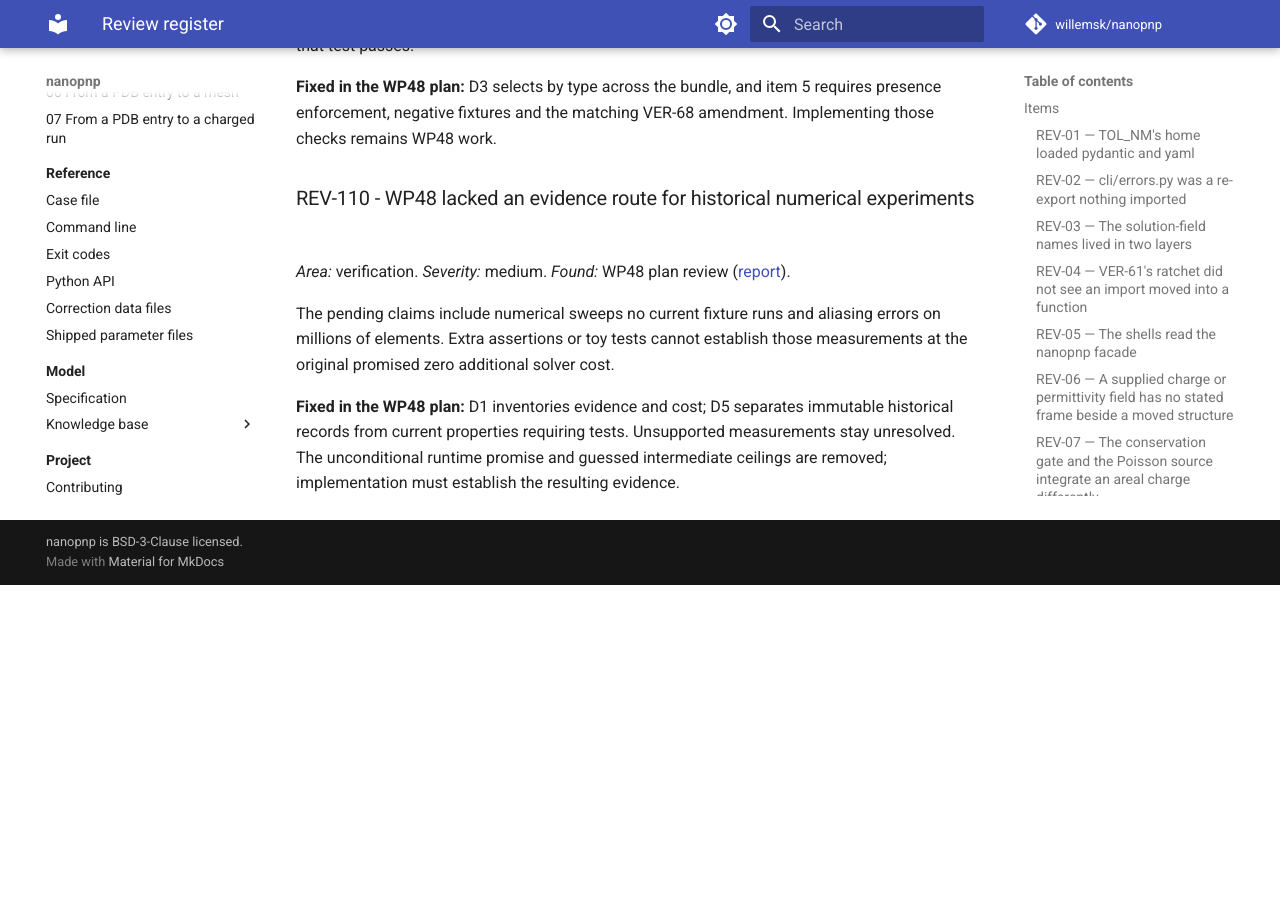
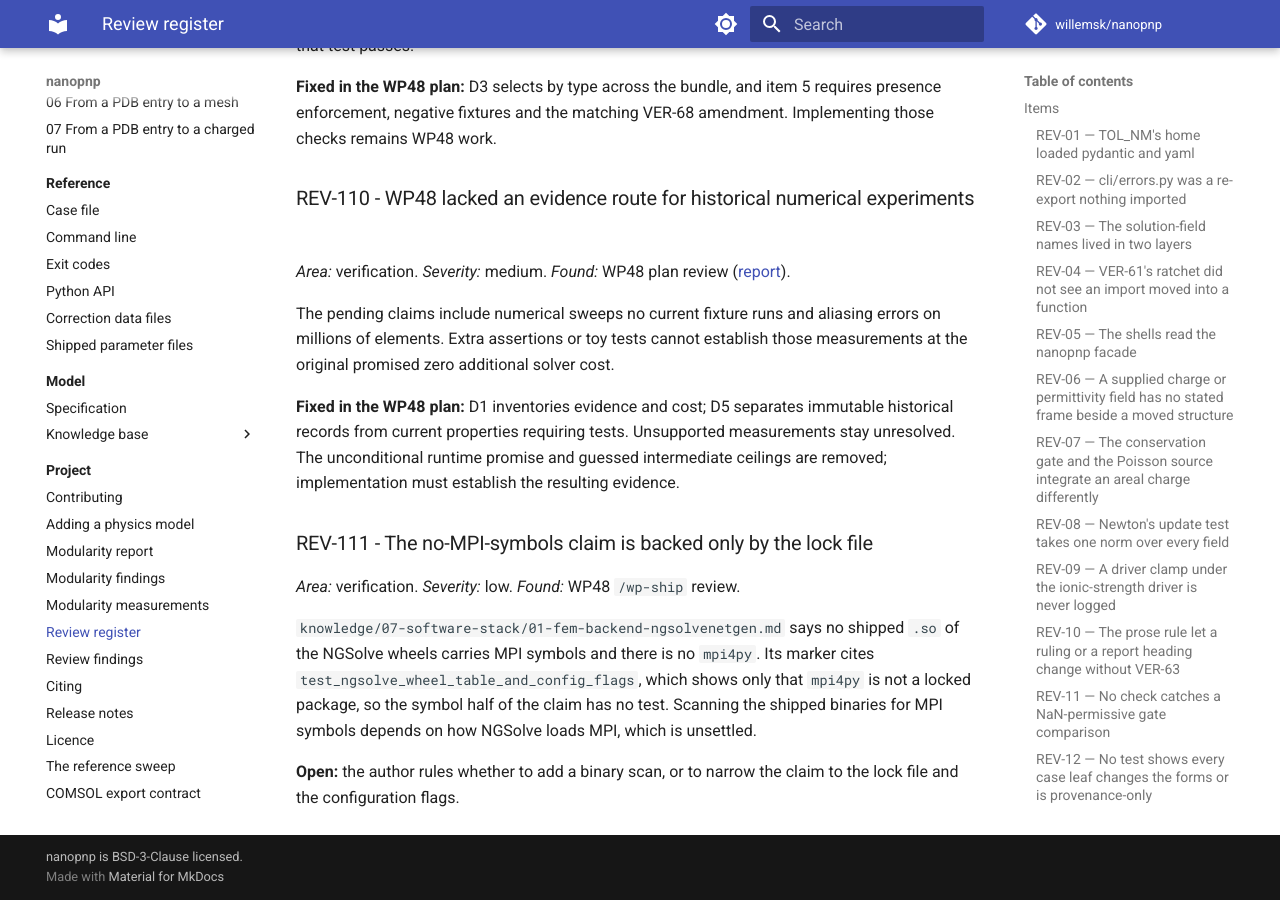
Before and after one commit to willemsk/nanopnp, an MkDocs documentation site: the page built from docs/project/review-items.md, in a window 1280 px wide and 900 px high, scrolled down 32152 px. Built offline with MkDocs 1.6.1 and Material for MkDocs 9.7.7, drawn with Linux system fonts in a browser that asks for light colours; comment, search, counter and statistics services are not loaded; before the commit the page ends 32737 px from its top, so only the background shows below that.

Commit message:
docs: record the unbacked no-MPI-symbols claim as REV-111
Open item from the WP48 review (§8.2.8 H12): the claim is backed only by the
lock file, not by a scan of the shipped binaries.

Co-Authored-By: Claude Sonnet 5.5 <noreply@anthropic.com>
Claude-Session: https://claude.ai/code/session_01RmZHxR5PYoAPUho2PpsBKC

```diff
--- a/docs/project/review-items.md
+++ b/docs/project/review-items.md
@@ -1090,3 +1090,12 @@ The original D3 and item 5 omitted the numerics Library Behaviour concept, and t
 The pending claims include numerical sweeps no current fixture runs and aliasing errors on millions of elements. Extra assertions or toy tests cannot establish those measurements at the original promised zero additional solver cost.
 
 **Fixed in the WP48 plan:** D1 inventories evidence and cost; D5 separates immutable historical records from current properties requiring tests. Unsupported measurements stay unresolved. The unconditional runtime promise and guessed intermediate ceilings are removed; implementation must establish the resulting evidence.
+
+
+### REV-111 - The no-MPI-symbols claim is backed only by the lock file
+
+*Area:* verification. *Severity:* low. *Found:* WP48 `/wp-ship` review.
+
+`knowledge/07-software-stack/01-fem-backend-ngsolvenetgen.md` says no shipped `.so` of the NGSolve wheels carries MPI symbols and there is no `mpi4py`. Its marker cites `test_ngsolve_wheel_table_and_config_flags`, which shows only that `mpi4py` is not a locked package, so the symbol half of the claim has no test. Scanning the shipped binaries for MPI symbols depends on how NGSolve loads MPI, which is unsettled.
+
+**Open:** the author rules whether to add a binary scan, or to narrow the claim to the lock file and the configuration flags.
```
Also changed, not shown: docs/project/review-findings.md (+1 -0 lines).
